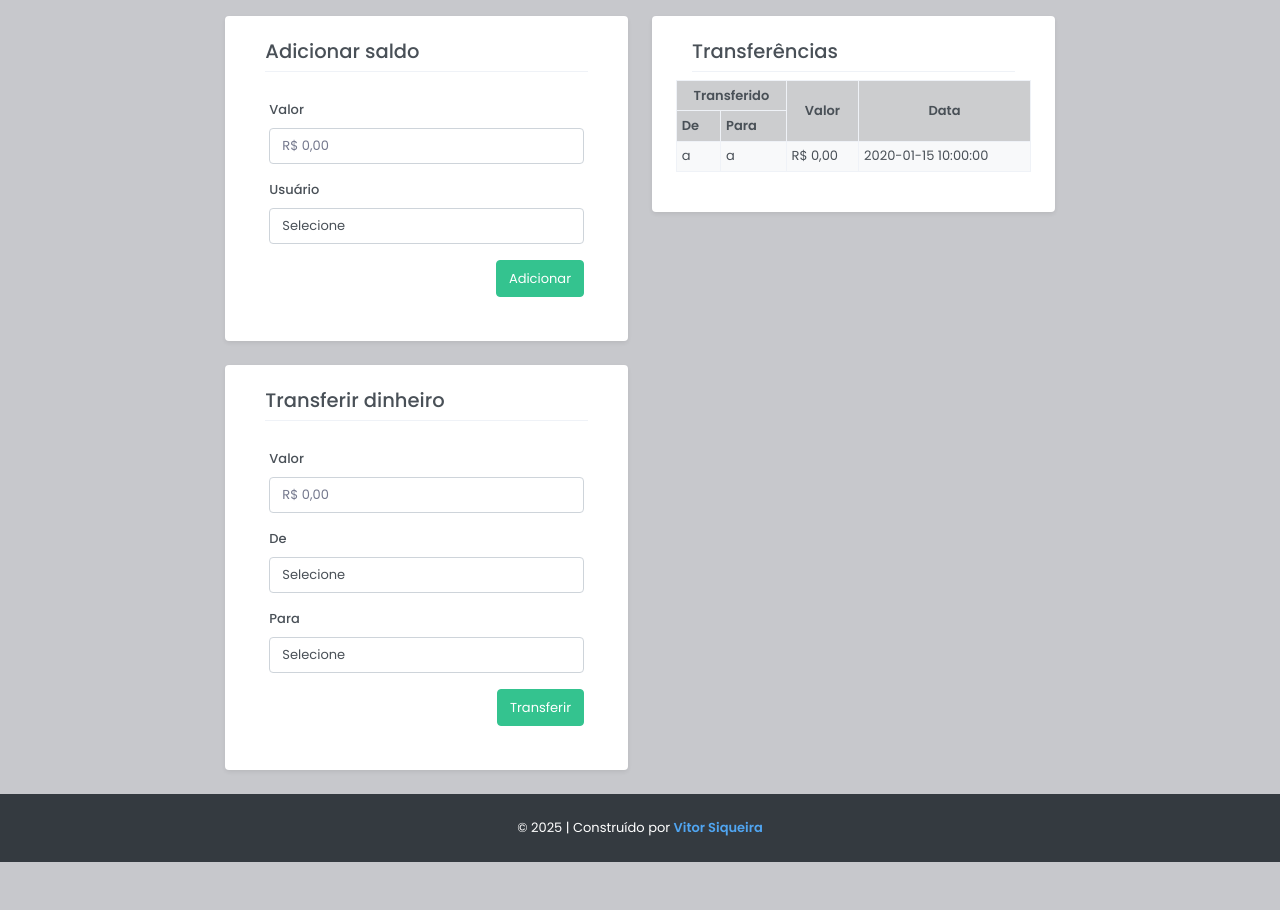
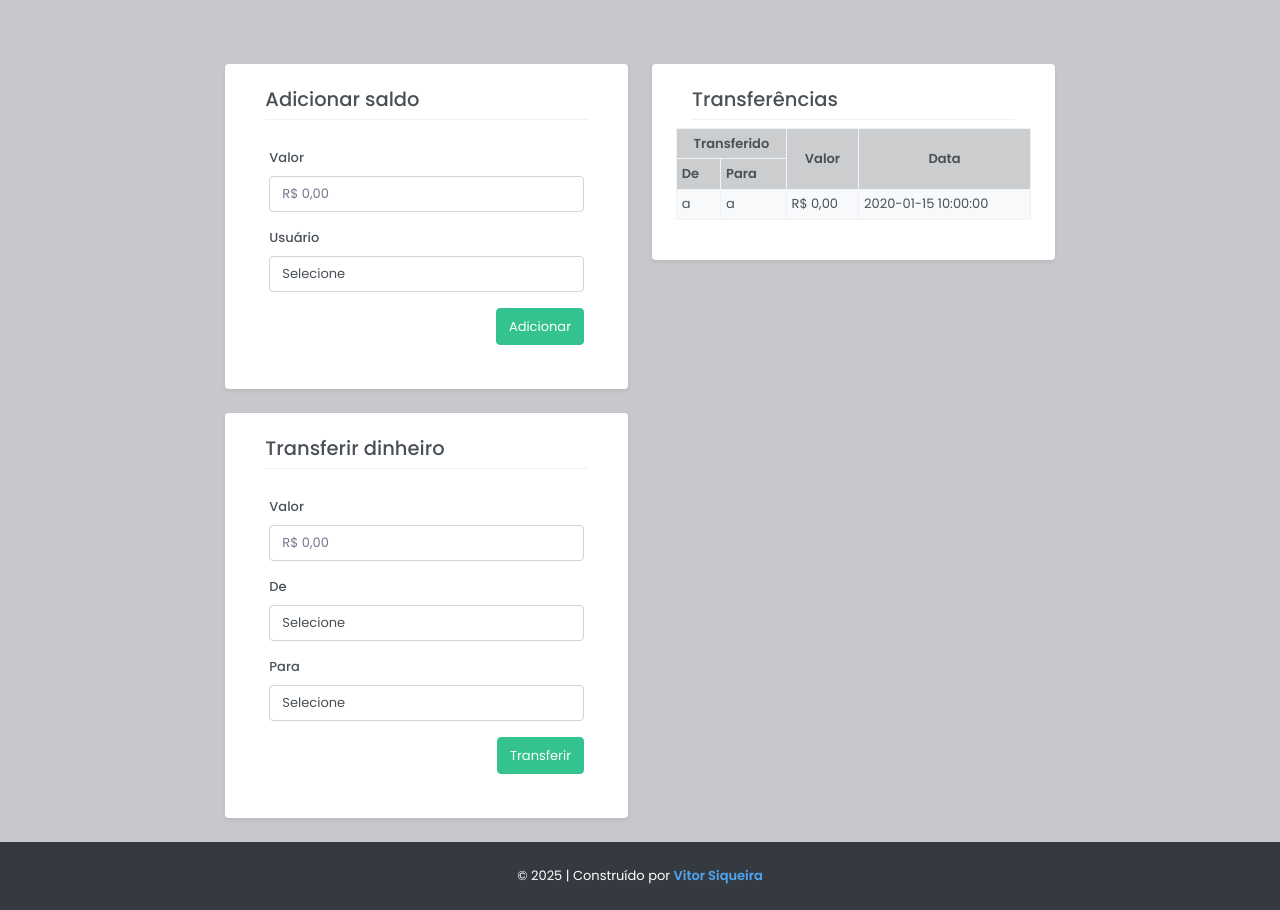
Before and after one commit to siqueiravitor/pagamento_simplificado, a PHP site: template app/Views/user/index.php in a window 1280 px wide. Before the commit the page ends 862 px from the top, so only its background shows below. Run offline with PHP 8.4, Linux system fonts and the light colour scheme; the template is opened without the code that fills it: most values are stand-ins (such as "Sample title", 1, 10 or a date in 2020); some libraries are stand-ins or nearby versions.

Commit message:
Fix: Ajuste no layout

```diff
--- a/app/Views/user/index.php
+++ b/app/Views/user/index.php
@@ -33,13 +33,16 @@ function moneyToFloat($money): string
     <div id="layout-wrapper">
         <div class="row m-0 p-0 pt-3 justify-content-center align-items-start bg-dark bg-soft"
             style="min-height: 100svh;">
-
-            <div class="col-md-4">
+            <div class="col-12 d-flex justify-content-center mb-5">
+                <div class="col-8">
+                    <?php FlashView::render(); ?>
+                </div>
+            </div>
+            <div class="col-xl-4 col-lg-5 col-md-6">
                 <div class="container card p-4 shadow-sm">
                     <div class="content-header mb-2 pb-2 mx-3 border-bottom">
                         <h4 class="mb-0 text-accent">Adicionar saldo</h4>
                     </div>
-                    <?php FlashView::render(); ?>
 
                     <form action="/deposit" method="POST" autocomplete="off" class="card-body">
                         <div class="form-group mb-3">
@@ -51,8 +54,9 @@ function moneyToFloat($money): string
                             <label>Usuário</label>
                             <select class="form-control flex-3" name="user" required>
                                 <option value="" selected disabled>Selecione</option>
-                                <?php  foreach ($data['users'] as $user) { ?>
-                                    <option value="<?= $user->id ?>"><?= ucfirst($user->type) . ' - ' . $user->name . ' - ' . $user->cpf_cnpj ?></option>
+                                <?php foreach ($data['users'] as $user) { ?>
+                                    <option value="<?= $user->id ?>">
+                                        <?= ucfirst($user->type) . ' - ' . $user->name . ' - ' . $user->cpf_cnpj ?></option>
                                 <?php } ?>
                             </select>
                         </div>
@@ -78,8 +82,9 @@ function moneyToFloat($money): string
                             <label>De</label>
                             <select class="form-control flex-3" name="payer" required>
                                 <option value="" selected disabled>Selecione</option>
-                                <?php  foreach ($data['users'] as $user) { ?>
-                                    <option value="<?= $user->id ?>"><?= ucfirst($user->type) . ' - ' . $user->name . ' - ' . $user->cpf_cnpj ?></option>
+                                <?php foreach ($data['users'] as $user) { ?>
+                                    <option value="<?= $user->id ?>">
+                                        <?= ucfirst($user->type) . ' - ' . $user->name . ' - ' . $user->cpf_cnpj ?></option>
                                 <?php } ?>
                             </select>
                         </div>
@@ -87,8 +92,9 @@ function moneyToFloat($money): string
                             <label>Para</label>
                             <select class="form-control flex-3" name="payee" required>
                                 <option value="" selected disabled>Selecione</option>
-                                <?php  foreach ($data['users'] as $user) { ?>
-                                    <option value="<?= $user->id ?>"><?= ucfirst($user->type) . ' - ' . $user->name . ' - ' . $user->cpf_cnpj ?></option>
+                                <?php foreach ($data['users'] as $user) { ?>
+                                    <option value="<?= $user->id ?>">
+                                        <?= ucfirst($user->type) . ' - ' . $user->name . ' - ' . $user->cpf_cnpj ?></option>
                                 <?php } ?>
                             </select>
                         </div>
@@ -100,8 +106,7 @@ function moneyToFloat($money): string
 
                 </div>
             </div>
-            <div class="col-md-4">
-
+            <div class="col-xl-4 col-lg-5 col-md-6">
                 <div class="container card p-4 shadow-sm">
                     <div class="content-header mb-2 pb-2 mx-3 border-bottom">
                         <h4 class="mb-0 text-accent">Transferências</h4>
@@ -121,7 +126,7 @@ function moneyToFloat($money): string
                                 </tr>
                             </thead>
                             <tbody>
-                                <?php  foreach ($data['transactions'] as $transaction) { ?>
+                                <?php foreach ($data['transactions'] as $transaction) { ?>
                                     <tr>
                                         <td><?= $usersMap[$transaction->idPayer] ?></td>
                                         <td><?= $usersMap[$transaction->idPayee] ?></td>
```
